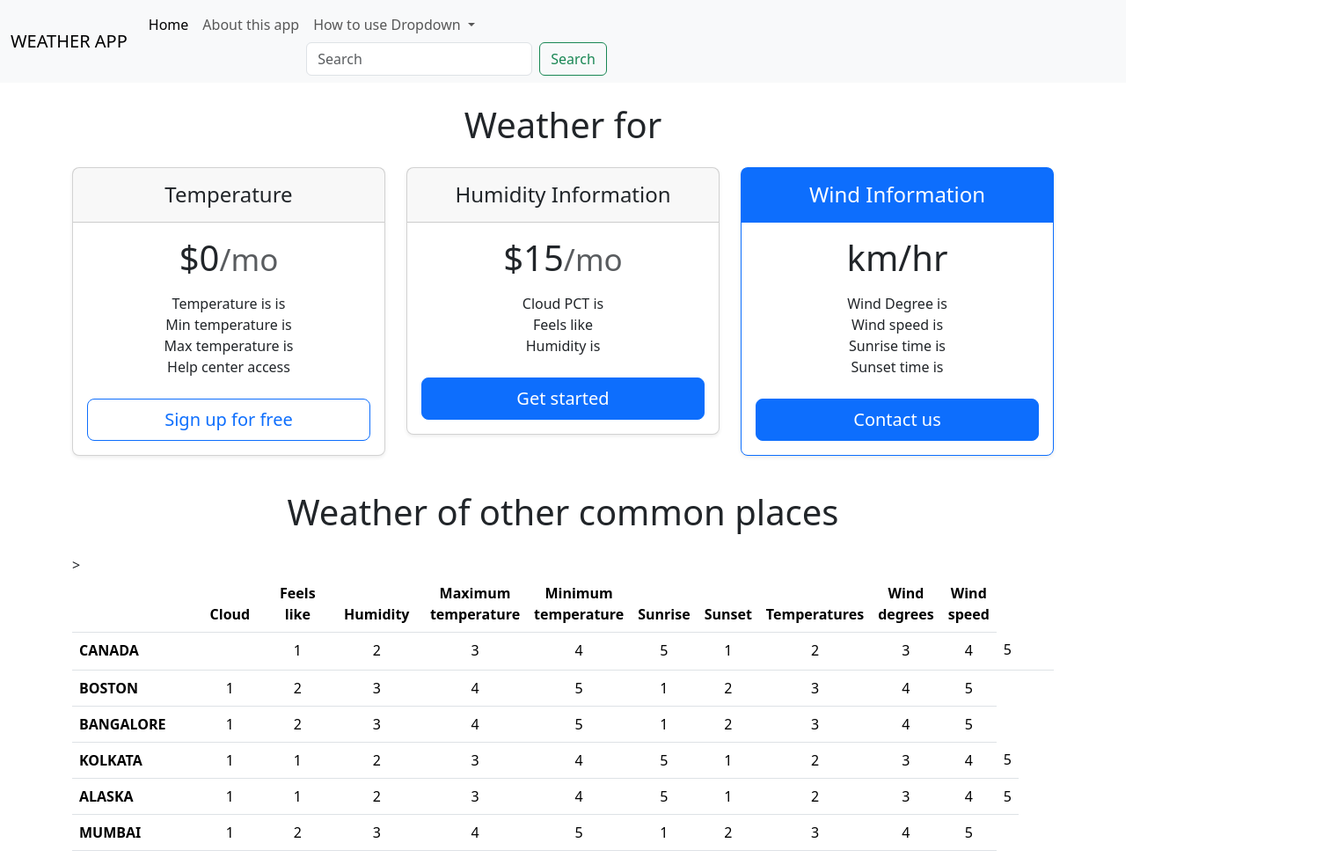
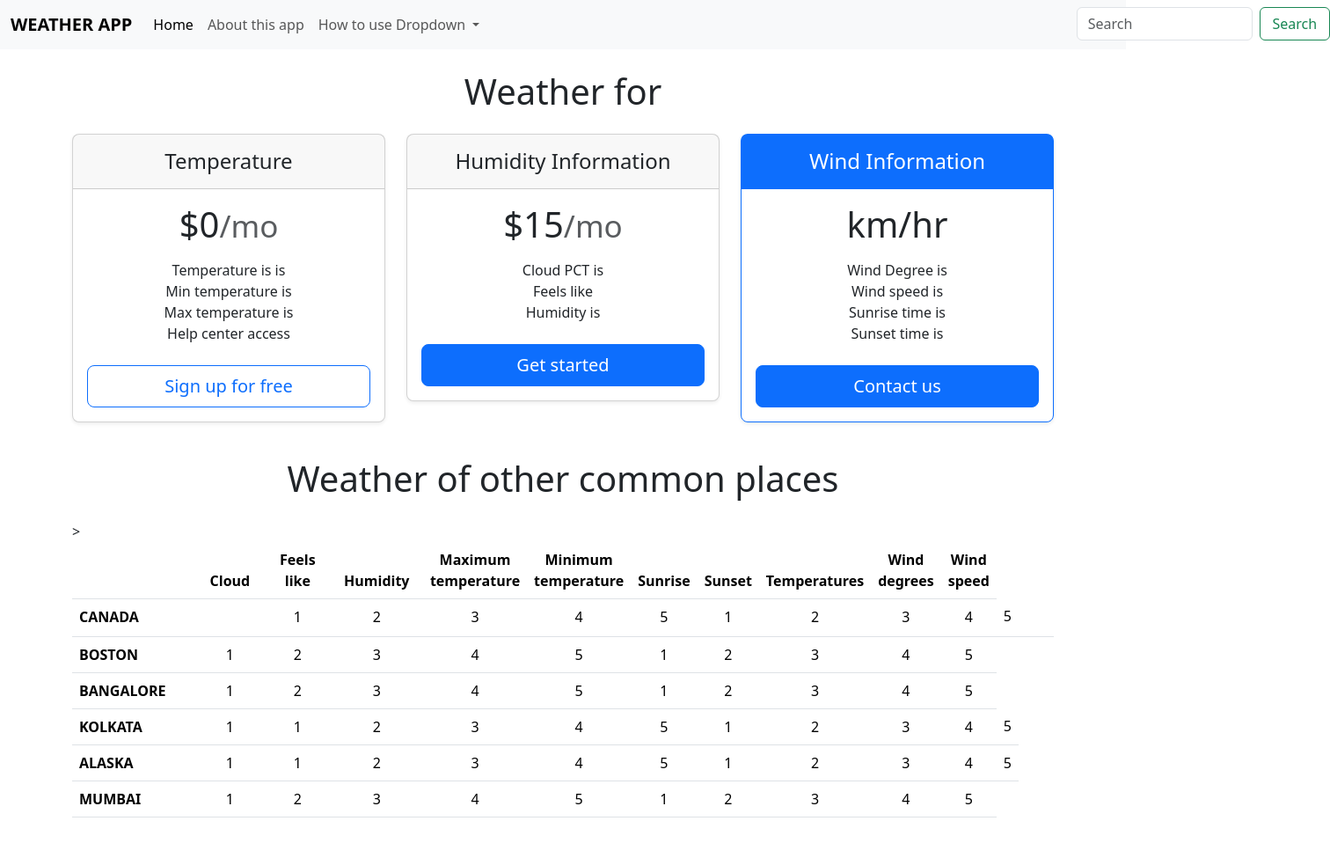
Before and after one commit to Manyap772/weather, a plain HTML site: page index.html in a window 1280 px wide. Shown: the whole page at 88% size, 1512 px wide, since content can reach past the window. After the commit the page ends 945 px from the top, so only its background shows below. Drawn offline with nearby package versions, Linux system fonts and the light colour scheme.

Commit message:
Update index.html
Improved navbar formatting.
Moved the search button to the extreme right.
The navbar is in a single line.
The dropdown menu is readable and aligned.
Solves issue #9

```diff
--- a/index.html
+++ b/index.html
@@ -13,7 +13,7 @@
   <nav class="navbar navbar-expand-lg bg-body-tertiary">
     <div class="container-fluid">
 
-      <a class="navbar-brand" href="#">WEATHER APP</a>
+      <a class="navbar-brand" href="#" style="font-weight: bold;">WEATHER APP</a>
       <button class="navbar-toggler" type="button" data-bs-toggle="collapse" data-bs-target="#navbarSupportedContent"
         aria-controls="navbarSupportedContent" aria-expanded="false" aria-label="Toggle navigation">
         <span class="navbar-toggler-icon"></span>
@@ -27,14 +27,14 @@
             <a class="nav-link" href="#">About this app </a>
           </li>
           <li class="nav-item dropdown">
-            <a class="nav-link dropdown-toggle" href="#" role="button" data-bs-toggle="dropdown" aria-expanded="false">
+            <a class="nav-link dropdown-toggle" href="#" role="button" data-bs-toggle="dropdown" aria-expanded="false" >
               How to use
 
               Dropdown
             </a>
-            <ul class="dropdown-menu">
+            <ul class="dropdown-menu" style="display:flex,hidden;justify-content:left;align-items:left;height:130px; flex-direction: column; width:50px;">
               <li><a class="dropdown-item" href="a">DELHI</a></li>
-              <li><a class="dropdown-item" href="a"></a>JABALPUR</li>
+              <li><a class="dropdown-item" href="a">JABALPUR</a></li>
               <li>
                 <hr class="dropdown-divider">
               </li>
@@ -43,9 +43,9 @@
           </li>
 
         </ul>
-        <form class="d-flex" role="search">
-          <input id="city" class="form-control me-2" type="search" placeholder="Search" aria-label="Search">
-          <button class="btn btn-outline-success" type="submit" id="submit">Search</button>
+        <form class="d-flex" role="search" style="position: absolute;left:870px;top:0px;">
+          <input id="city" class="form-control me-2" type="search" placeholder="Search" aria-label="Search" style="width:200px">
+          <button class="btn btn-outline-success" type="submit" id="submit" style="width:80px">Search</button>
         </form>
       </div>
     </div>
```
